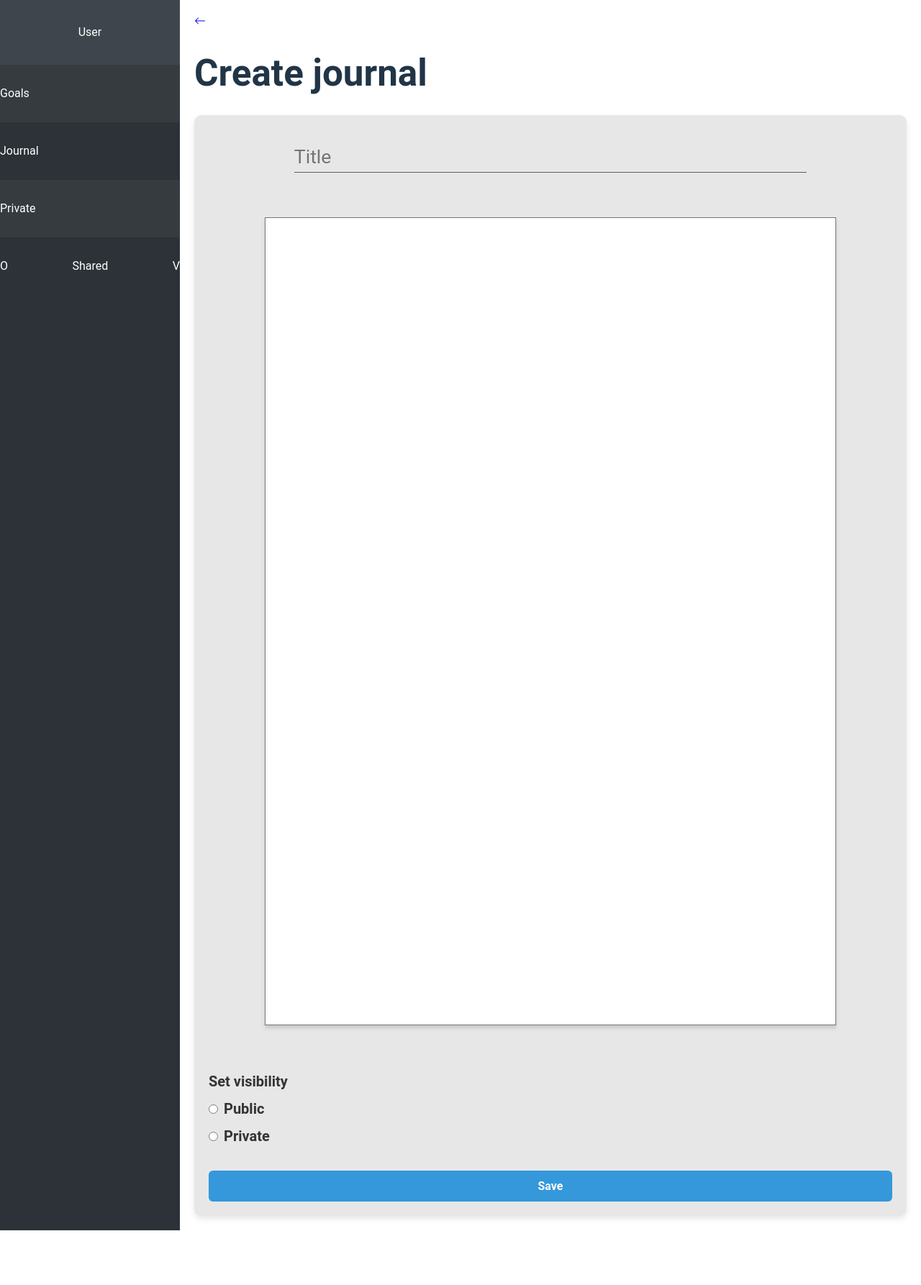
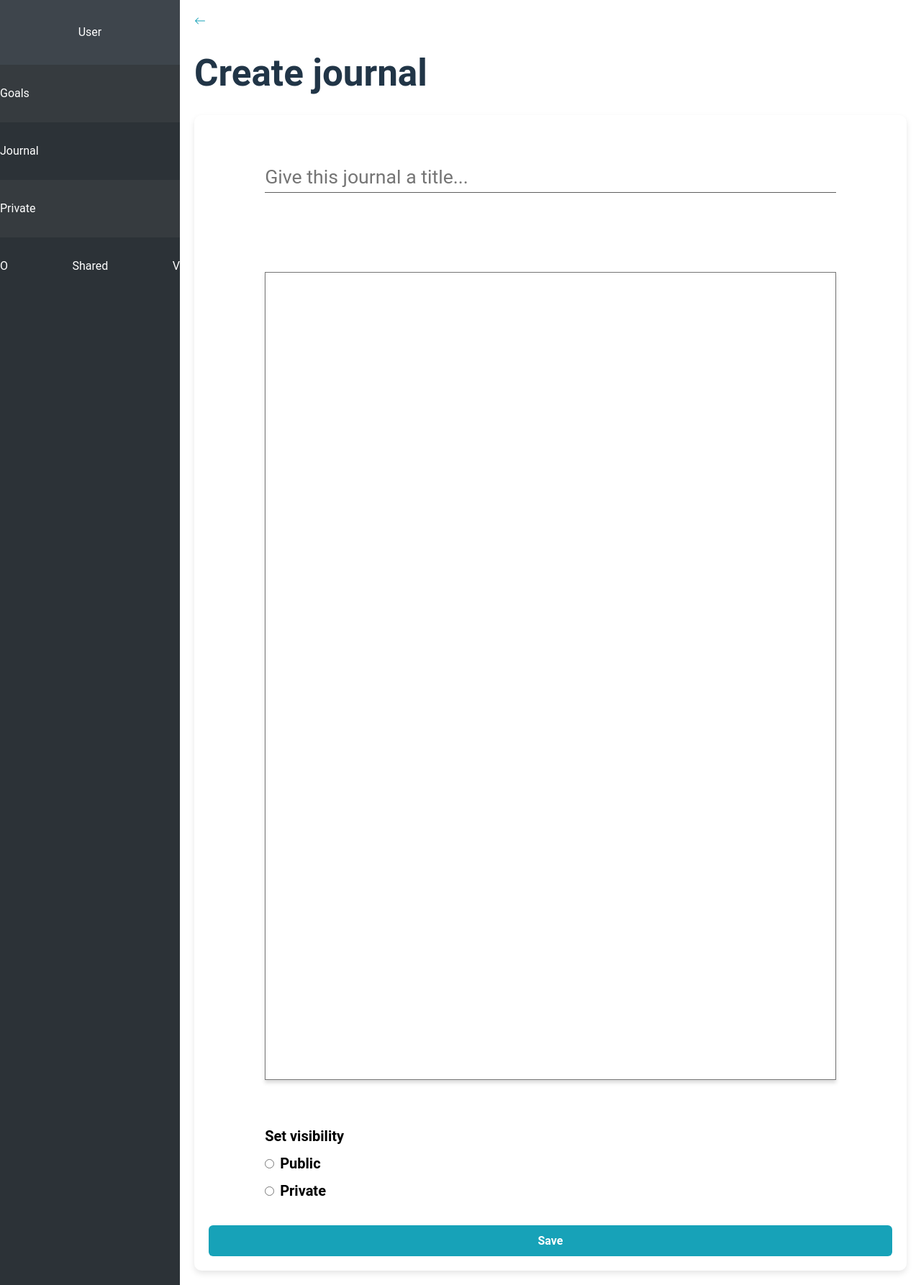
Before and after one commit to Ninejar/cautious-adventure, a React (Vite) app in the folder frontend/: page /journals/create in a window 1280 px wide. Shown: the whole page at 72% size. Before the commit the page ends 1710 px from the top, so only its background shows below. Built offline with nearby package versions, Linux system fonts and the light colour scheme.

Commit message:
changed color scheme

```diff
--- a/frontend/src/components/home/JournalsCard.jsx
+++ b/frontend/src/components/home/JournalsCard.jsx
@@ -4,10 +4,21 @@ import {BiUserCircle} from 'react-icons/bi'
 import {AiOutlineEdit} from 'react-icons/ai'
 import {BsInfoCircle} from 'react-icons/bs'
 import {MdOutlineDelete} from 'react-icons/md'
+import { GoPlus } from "react-icons/go";
 
 const journalsCard = ({journals}) => {
   return (
     <div className='journal_cards'>
+        <Link to="/journals/create">
+            <div className='journal_card new'>
+                <div className='create_new'>
+                    <div className='plus'><GoPlus /></div>
+                    <div>New Journal</div>
+                </div>
+
+            </div>
+        </Link>
+
         {journals.map((item) => (
             <div className='journal_card'  key = {item._id}>
                 <h6 className='card_id'>{item._id}</h6>
--- a/frontend/src/components/home/JournalsTable.jsx
+++ b/frontend/src/components/home/JournalsTable.jsx
@@ -2,9 +2,14 @@ import { Link } from "react-router-dom";
 import { AiOutlineEdit } from "react-icons/ai";
 import { BsInfoCircle } from "react-icons/bs";
 import { MdOutlineAddBox, MdOutlineDelete } from "react-icons/md";
+import { IoCreateOutline } from "react-icons/io5"
 
 const journalsTable = ({journals}) => {
   return (
+    <>
+    <Link to="/journals/create">
+          <button className="new_journal_btn">New Journal</button>
+        </Link>
     <table>
             <thead>
               <tr>
@@ -39,6 +44,7 @@ const journalsTable = ({journals}) => {
               ))}
             </tbody>
           </table>
+          </>
   )
 }
 
--- a/frontend/src/index.css
+++ b/frontend/src/index.css
@@ -29,6 +29,10 @@ a:hover {
   /* outline: 1px solid red; */
 }
 
+a {
+	text-decoration: none;
+}
+
 h1 {
   font-size: 3.2em;
   line-height: 1.1;
@@ -51,7 +55,7 @@ button:hover {
 button:focus,
 button:focus-visible {
   /* outline: 4px auto -webkit-focus-ring-color; */
-  background-color: #3498db;
+  background-color: #1591A5;
 }
 
 
@@ -66,6 +70,12 @@ button:focus-visible {
   button {
     background-color: #f9f9f9;
   }
+
+  .create_journal input,
+  .create_journal label {
+    color: black;
+  }
+
 }
 
 
@@ -106,7 +116,7 @@ th, td {
 
 
 thead {
-  background-color: #3498db;
+  background-color: #17A2B8;
   color: white;
 }
 
@@ -121,6 +131,12 @@ td pre{
   overflow: hidden;
 } */
 
+.backbutton a{
+  color: #17A2B8;
+}
+.backbutton a:hover{
+  color: #217dbb;
+}
 
 .content > table tbody tr td > div {
   display: flex;
@@ -129,7 +145,7 @@ td pre{
 
 
 .content > table tbody tr td > div a {
-  color: #3498db;
+  color: #17A2B8;
   text-decoration: none;
   transition: color 0.3s;
 }
@@ -326,7 +342,7 @@ h1{
   padding: 20px;
   border-radius: 10px;
   box-shadow: 0 4px 8px rgba(0, 0, 0, 0.1);
-  background-color: #e7e7e7;
+  /* background-color: rgb(236,236,236); */
   max-width: 100%;
   margin: 0 auto;
 }
@@ -335,7 +351,7 @@ h1{
   margin-bottom: 8px;
   font-size: 20px;
   font-weight: bold;
-  color: #333333;
+  /* color: #333333; */
 }
 
 .create_journal input {
@@ -344,13 +360,20 @@ h1{
   border: 1px solid #dddddd;
   border-radius: 6px;
   font-size: 14px;
+  color: white;
 }
 
 .create_journal .radio_container {
   display: flex;
   flex-direction: column;
   align-items: flex-start;
+  width: 21cm;
+  margin: 0 auto;
 }
+
+
+
+/* *{outline: 1px solid red} */
 
 .create_journal input[type="radio"] {
   margin-right: 8px;
@@ -358,7 +381,7 @@ h1{
 
 .create_journal button {
   padding: 12px;
-  background-color: #3498db;
+  background-color: #17A2B8;
   color: #ffffff;
   border: none;
   border-radius: 6px;
@@ -373,13 +396,10 @@ h1{
 
 .create_journal input#title{
   all: unset;
-
-  color: black;
   border-bottom: 1px solid rgb(94, 94, 94);
-  width: 75%;
+  width: 21cm;
   font-size: 20pt;
-  margin: 0 auto;
-  margin-top: 2%;
+  margin: 5% auto;
 }
 
 .table_or_card{
@@ -387,6 +407,7 @@ h1{
   justify-content: center;
   align-items: center;
   gap: 10px;
+  margin: 0 0 2% 0;
 }
 
 
@@ -406,7 +427,12 @@ h1{
   height: 180px;
   transition: transform 0.2s ease-in-out;
   position: relative;
-  border: 4px solid #3498db;
+  /* border: 4px solid #3498db; */
+}
+
+.journal_card.new{
+  background-color: #17A2B8;
+
 }
 
 .journal_card:hover {
@@ -458,3 +484,34 @@ h1{
   position: absolute;
   bottom: 24px;
 }
+
+.card_operations a{
+  color: #17A2B8
+}
+
+
+button.new_journal_btn{
+  margin-bottom: 2%;
+  background-color: #17A2B8;
+  transition: transform 0.2s ease-in-out;
+}
+
+button.new_journal_btn:hover {
+  transform: scale(1.05);
+}
+
+.create_new{
+  display:flex;
+  flex-direction: column;
+  justify-content: center;
+  align-items: center;
+  height: 100%;
+  gap: 10px;
+  color: white;
+}
+
+
+.create_new .plus{
+  margin-top: 40px;
+  scale: 5;
+}
--- a/frontend/src/pages/CreateJournal.jsx
+++ b/frontend/src/pages/CreateJournal.jsx
@@ -38,13 +38,13 @@ const CreateJournal = () => {
     <div className='app'>
       <Navbar />
       <div className='content'>
-      <BackButton destination='/journals/list'/>
+      <div className="backbutton" ><BackButton destination='/journals/list' /></div>
 
       <h1>Create journal</h1>
       {loading ? <Loading /> : ''}
 
       <div className="create_journal">
-        <input id="title" type="text" placeholder='Title' value={title} onChange={(e) => setTitle(e.target.value)} />
+        <input id="title" type="text" placeholder='Give this journal a title...' value={title} onChange={(e) => setTitle(e.target.value)} />
 
         <Page content={content} onChange={(e) => setContent(e.target.value)} />
 
--- a/frontend/src/pages/DeleteJournal.jsx
+++ b/frontend/src/pages/DeleteJournal.jsx
@@ -28,7 +28,7 @@ const DeleteJournal = () => {
       <Navbar />
 
       <div className='content'>
-        <BackButton destination='/journals/list' />
+      <div className="backbutton" ><BackButton destination='/journals/list' /></div>
         <h1>Delete journal</h1>
         {loading ? <Loading /> : ''}
         <h3>Are you sure you want to delete this journal?</h3>
--- a/frontend/src/pages/EditJournal.jsx
+++ b/frontend/src/pages/EditJournal.jsx
@@ -157,7 +157,7 @@ const EditJournal = () => {
     <div className="app">
       <Navbar />
       <div className="content">
-        <BackButton destination="/journals/list" />
+      <div className="backbutton" ><BackButton destination='/journals/list' /></div>
         <h1>Edit journal</h1>
         {loading ? <Loading /> : ''}
 
--- a/frontend/src/pages/JournalsHome.jsx
+++ b/frontend/src/pages/JournalsHome.jsx
@@ -34,21 +34,18 @@ const Home = () => {
     <div className="app">
       <Navbar />
       <div className="content">
-        <BackButton />
+        <div className="backbutton" ><BackButton /></div>
         <h1>Journal list</h1>
         <div className="table_or_card">
           <button onClick={() => setShowType('table')}>Table</button>
           <HiOutlineSwitchHorizontal />
           <button onClick={() => setShowType('card')}>Card</button>
         </div>
-        <Link to="/journals/create">
-          <IoCreateOutline />
-        </Link>
 
         {loading ? (
           <Loading />
         ) : showType === 'table' ? (
-          <JournalsTable journals = {journals}/>
+            <JournalsTable journals = {journals}/>
         ) : (<JournalsCard journals = {journals}/>)}
       </div>
     </div>
--- a/frontend/src/pages/ShowJournal.jsx
+++ b/frontend/src/pages/ShowJournal.jsx
@@ -32,7 +32,8 @@ const ShowJournal = () => {
     <div className='app'>
       <Navbar />
       <div className='content'>
-        <BackButton destination='/journals/list' />
+      <div className="backbutton" ><BackButton destination='/journals/list' /></div>
+
         <h1>Show journal</h1>
         {loading ? (
           <Loading />
```
